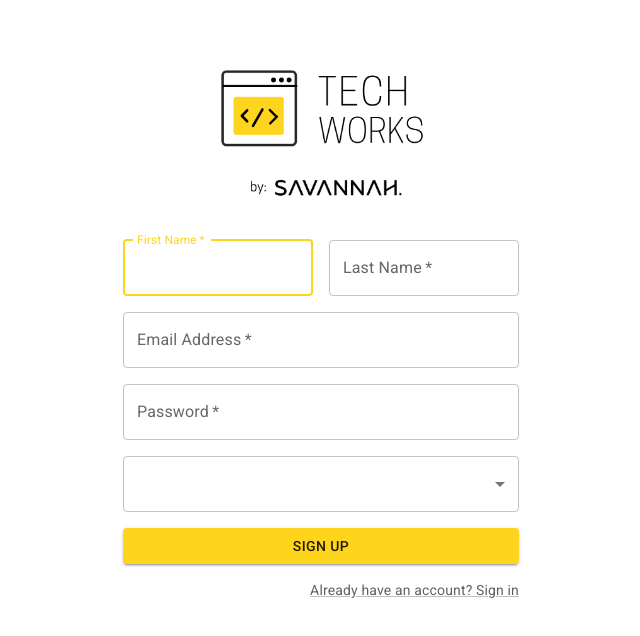
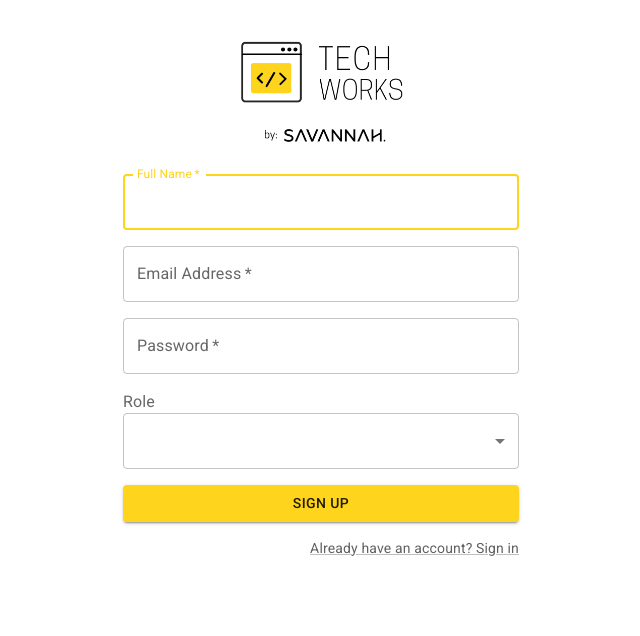
Before and after one commit to MomenAbdelwadoud/Techworks-Platform, a React (Create React App) app in the folder frontend/: page /signup in a window 1280 px wide. Shown: the top 636 px of the page, without its empty margins (319-959 px from the left). Built offline with nearby package versions, Linux system fonts and the light colour scheme.

Commit message:
Finished login/signup pages

```diff
--- a/frontend/src/pages/LoginPage.js
+++ b/frontend/src/pages/LoginPage.js
@@ -2,7 +2,6 @@ import React from "react";
 import styles from "../styles/LoginPage.module.css";
 
 import Button from "@mui/material/Button";
-import CssBaseline from "@mui/material/CssBaseline";
 import TextField from "@mui/material/TextField";
 import FormControlLabel from "@mui/material/FormControlLabel";
 import Checkbox from "@mui/material/Checkbox";
@@ -16,21 +15,21 @@ export default function LoginPage() {
   const handleSubmit = (event) => {
     event.preventDefault();
     const data = new FormData(event.currentTarget);
-    console.log({
+    let signin_data = {
       email: data.get("email"),
       password: data.get("password"),
-    });
+    };
+    console.log(signin_data);
   };
 
   return (
     <Container component="main" maxWidth="xs">
       <Box
         sx={{
-          marginTop: 6,
+          marginTop: 3,
           display: "flex",
           flexDirection: "column",
           alignItems: "center",
-          gap: 2,
         }}
       >
         <img
--- a/frontend/src/pages/SignupPage.js
+++ b/frontend/src/pages/SignupPage.js
@@ -1,34 +1,34 @@
-import React from "react";
+import React, { useState } from "react";
 
 import Button from "@mui/material/Button";
 import TextField from "@mui/material/TextField";
-import FormControlLabel from "@mui/material/FormControlLabel";
-import Checkbox from "@mui/material/Checkbox";
 import Link from "@mui/material/Link";
 import Grid from "@mui/material/Grid";
 import Box from "@mui/material/Box";
-import Typography from "@mui/material/Typography";
 import Container from "@mui/material/Container";
 import Select from "@mui/material/Select";
 import MenuItem from "@mui/material/MenuItem";
+import InputLabel from "@mui/material/InputLabel";
 
 import styles from "../styles/SignupPage.module.css";
 
 export default function SignupPage() {
+  const [name, setName] = useState("");
+  const [email, setEmail] = useState("");
+  const [password, setPassword] = useState("");
+  const [role, setRole] = useState("");
+
   const handleSubmit = (event) => {
     event.preventDefault();
-    const data = new FormData(event.currentTarget);
-    console.log({
-      email: data.get("email"),
-      password: data.get("password"),
-    });
+    let signup_data = { name, email, password, role };
+    console.log(signup_data);
   };
 
   return (
     <Container component="main" maxWidth="xs">
       <Box
         sx={{
-          marginTop: 6,
+          marginTop: 3,
           display: "flex",
           flexDirection: "column",
           alignItems: "center",
@@ -39,27 +39,18 @@ export default function SignupPage() {
           alt="Techworks Logo"
           className={styles.logo}
         />
-        <Box component="form" noValidate onSubmit={handleSubmit} sx={{ mt: 3 }}>
+        <Box component="form" noValidate onSubmit={handleSubmit} sx={{ mt: 2 }}>
           <Grid container spacing={2}>
-            <Grid item xs={12} sm={6}>
+            <Grid item xs={12}>
               <TextField
-                autoComplete="given-name"
-                name="firstName"
+                autoComplete="full-name"
+                name="fullName"
                 required
                 fullWidth
-                id="firstName"
-                label="First Name"
+                id="fullName"
+                label="Full Name"
                 autoFocus
-              />
-            </Grid>
-            <Grid item xs={12} sm={6}>
-              <TextField
-                required
-                fullWidth
-                id="lastName"
-                label="Last Name"
-                name="lastName"
-                autoComplete="family-name"
+                onChange={(event) => setName(event.target.value)}
               />
             </Grid>
             <Grid item xs={12}>
@@ -70,6 +61,7 @@ export default function SignupPage() {
                 label="Email Address"
                 name="email"
                 autoComplete="email"
+                onChange={(event) => setEmail(event.target.value)}
               />
             </Grid>
             <Grid item xs={12}>
@@ -81,10 +73,20 @@ export default function SignupPage() {
                 type="password"
                 id="password"
                 autoComplete="new-password"
+                onChange={(event) => setPassword(event.target.value)}
               />
             </Grid>
             <Grid item xs={12}>
-              <Select required fullWidth name="title" label="Title" id="title">
+              <InputLabel id="role-label">Role</InputLabel>
+              <Select
+                required
+                fullWidth
+                label="Title"
+                id="title"
+                labelId="role-label"
+                value={role}
+                onChange={(event) => setRole(event.target.value)}
+              >
                 <MenuItem value={"participant"}>Participant</MenuItem>
                 <MenuItem value={"admin"}>Admin</MenuItem>
                 <MenuItem value={"programming"}>Programming Trainer</MenuItem>
@@ -98,7 +100,7 @@ export default function SignupPage() {
           </Button>
           <Grid container justifyContent="flex-end">
             <Grid item>
-              <Link href="#" variant="body2" color="secondary.light">
+              <Link href="/signin" variant="body2" color="secondary.light">
                 Already have an account? Sign in
               </Link>
             </Grid>
--- a/frontend/src/styles/LoginPage.module.css
+++ b/frontend/src/styles/LoginPage.module.css
@@ -1,3 +1,3 @@
 .logo {
-    width: min(50vw, 250px);
+    width: min(40vw, 200px);
 }
--- a/frontend/src/styles/SignupPage.module.css
+++ b/frontend/src/styles/SignupPage.module.css
@@ -1,3 +1,3 @@
 .logo {
-    width: min(50vw, 250px);
+    width: min(40vw, 200px);
 }
```
Also changed, not shown: 1 other file (tests, documents, lock files or other folders).
